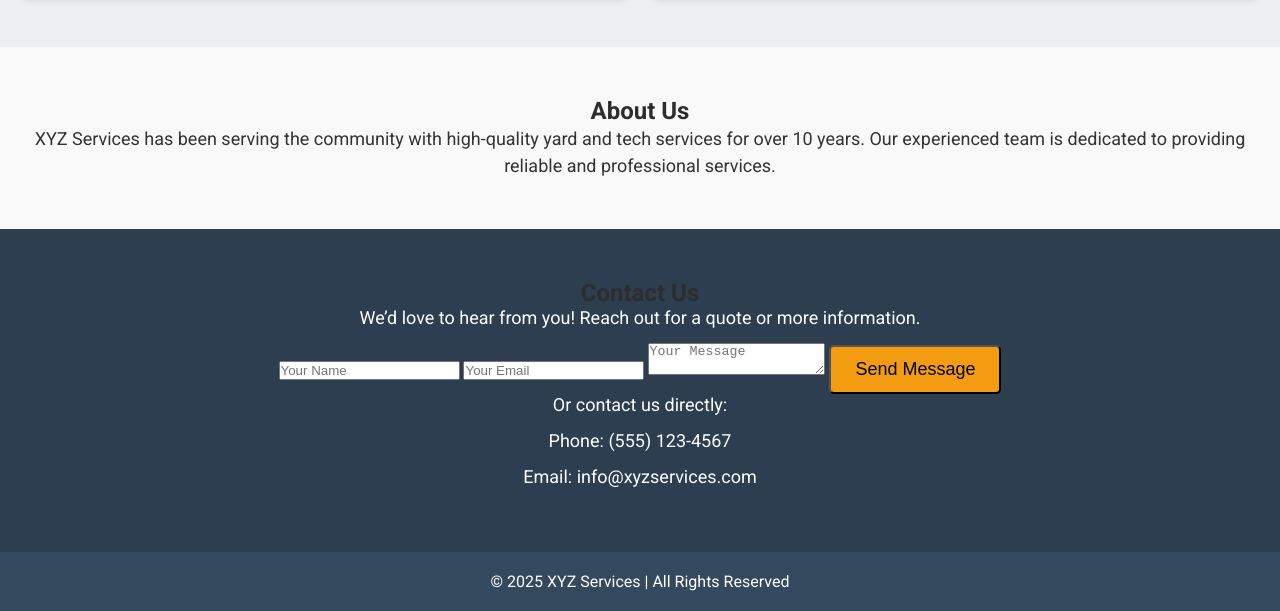
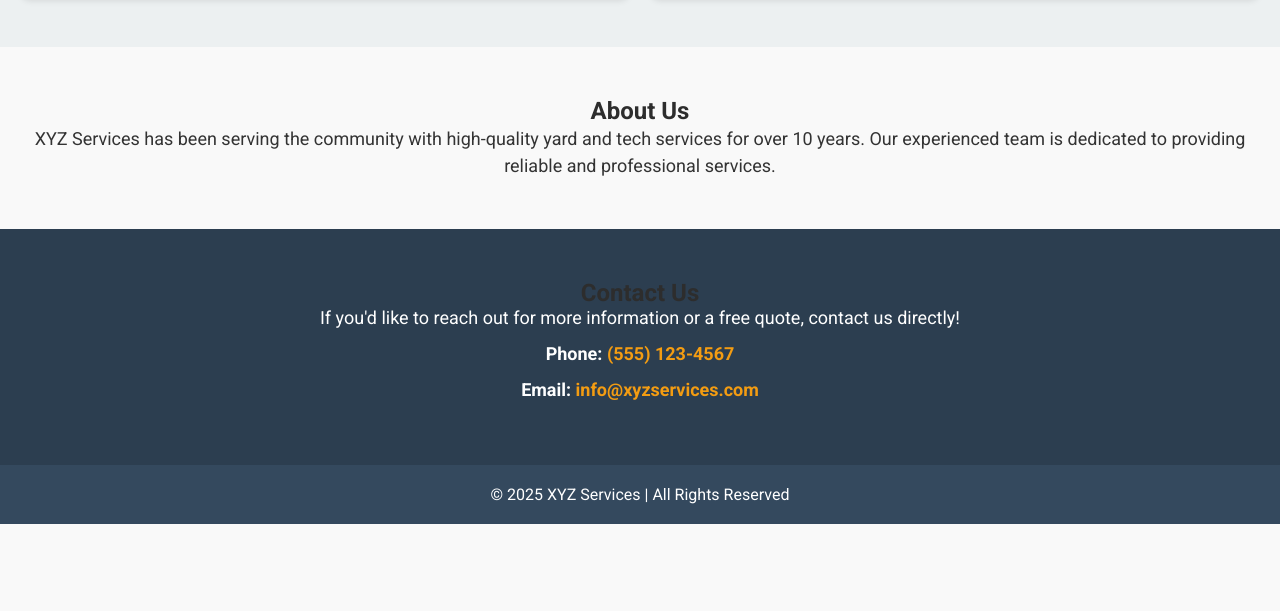
Before and after one commit to EhItsDJ/How-may-we-Help, a plain HTML site: page index.html in a window 1280 px wide. Shown: the part 800-1411 px from the top of the page. After the commit the page ends 1324 px from the top, so only its background shows below. Drawn offline with Linux system fonts and the light colour scheme.

Commit message:
Update index.html

```diff
--- a/index.html
+++ b/index.html
@@ -87,16 +87,9 @@
     <!-- Contact Section -->
     <section id="contact">
         <h2>Contact Us</h2>
-        <p>We’d love to hear from you! Reach out for a quote or more information.</p>
-        <form action="submit_form.php" method="POST">
-            <input type="text" name="name" placeholder="Your Name" required>
-            <input type="email" name="email" placeholder="Your Email" required>
-            <textarea name="message" placeholder="Your Message" required></textarea>
-            <button type="submit" class="cta-button">Send Message</button>
-        </form>
-        <p>Or contact us directly:</p>
-        <p>Phone: (555) 123-4567</p>
-        <p>Email: info@xyzservices.com</p>
+        <p>If you'd like to reach out for more information or a free quote, contact us directly!</p>
+        <p><strong>Phone:</strong> <a href="tel:+15551234567">(555) 123-4567</a></p>
+        <p><strong>Email:</strong> <a href="mailto:info@xyzservices.com">info@xyzservices.com</a></p>
     </section>
 
     <footer>
```
